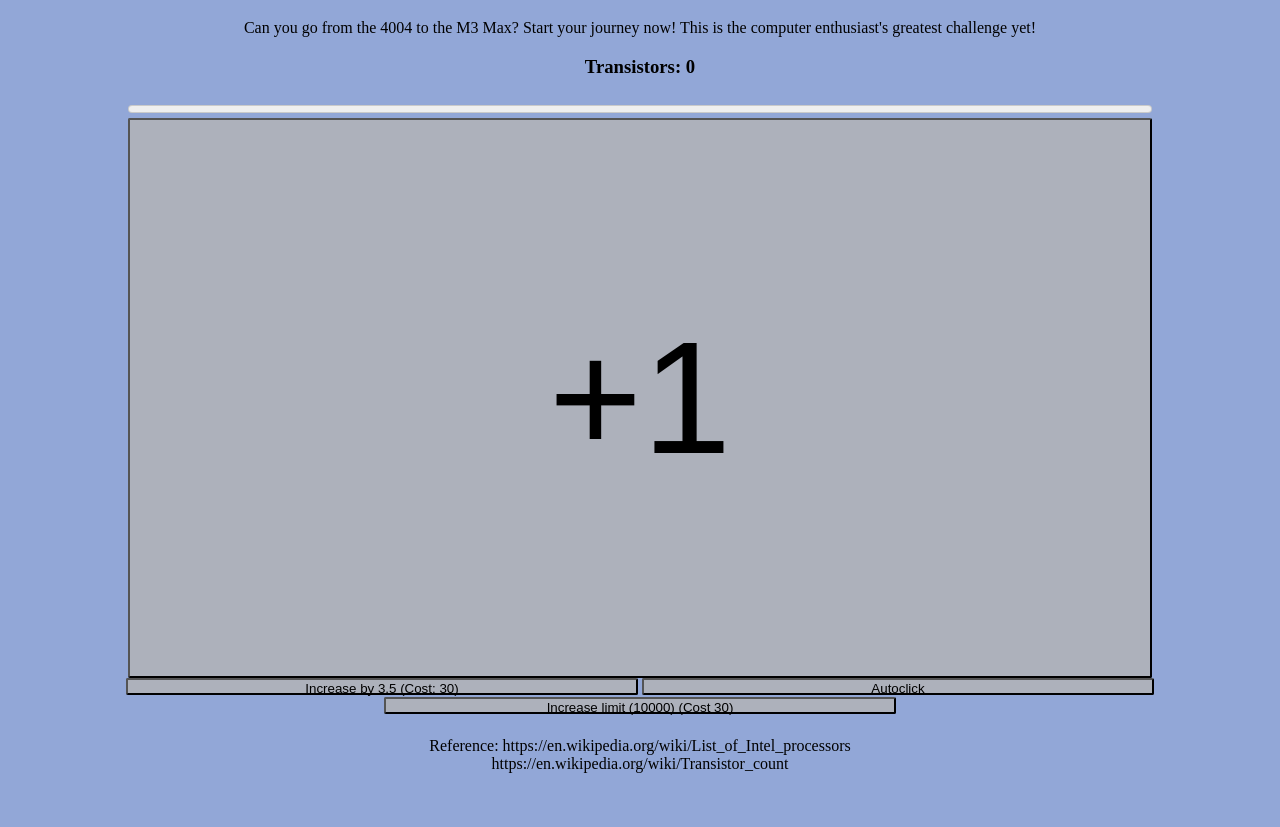
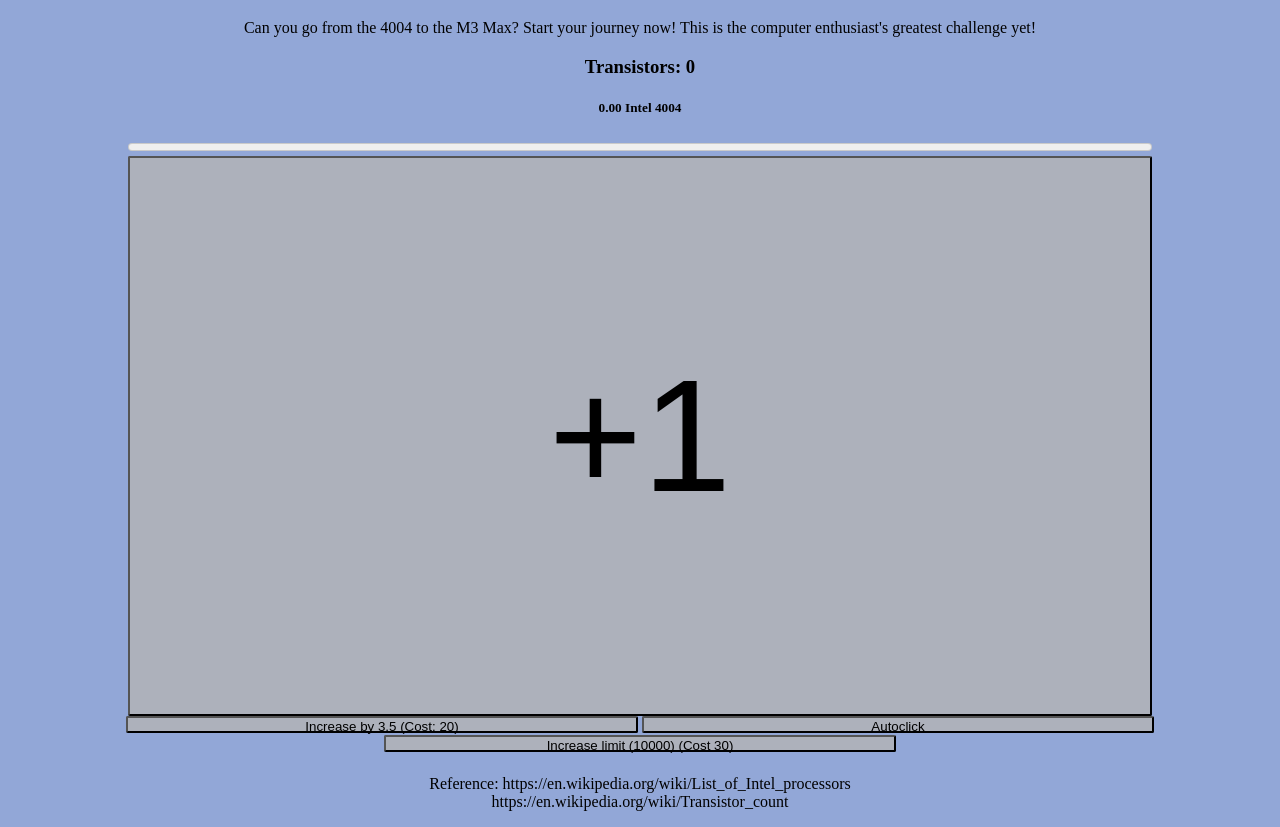
Before and after one commit to Jacalastre123/Transistor, a plain HTML site: page index.html in a window 1280 px wide. Shown: the part 61-888 px from the top of the page. Before the commit the page ends 850 px from the top, so only its background shows below. Drawn offline with Linux system fonts and the light colour scheme; a web font is replaced by a local one.

Commit message:
Update index.html

```diff
--- a/index.html
+++ b/index.html
@@ -74,6 +74,7 @@
         let valula = transistors / parseInt(progress.max) * 100
         let maxi = 2300
 	let limit = parseInt(localStorage.getItem("limit")) || 10000
+
 	function checking() {
 		  if (transistors >= 2300 && transistors <= 4500) {
                 level.innerHTML = valula.toFixed(2) +  " Intel 8080"
@@ -283,6 +284,14 @@
 
 
 	}
+		checking()
+		addDisp.innerHTML = `+${adds}`
+		show.innerHTML = "Transistors: " + transistors
+		progress.max = maxi
+            progress.value = transistors
+		valula = transistors / parseInt(progress.max) * 100
+		dupe.innerHTML = "Increase by 3.5 (Cost: " + formula + ")"
+
         function add(button) {
 
 	if (transistors <= limit) {
@@ -342,10 +351,10 @@
 	if (transistors >= formula) {
                 transistors -= formula
 	limit *= 3
-		button.innerHTML = "Increase Limit (" + limit + ")(Cost: " + formula + ")"
+
+	}
+	button.innerHTML = "Increase Limit (" + limit + ")(Cost: " + formula + ")"
 		localSotrage.setItem("limit", limit)
-	}
-
 
 }
     </script>
```
